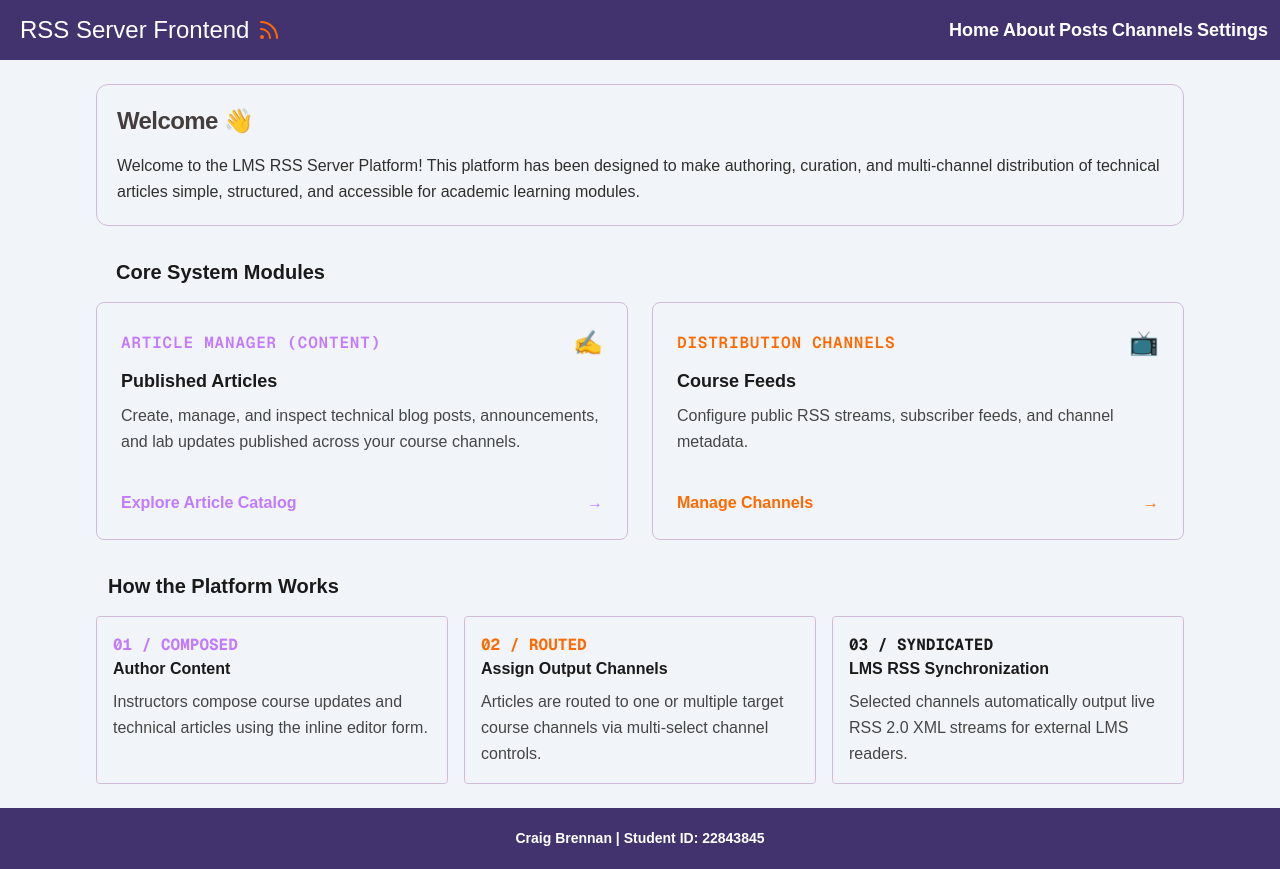
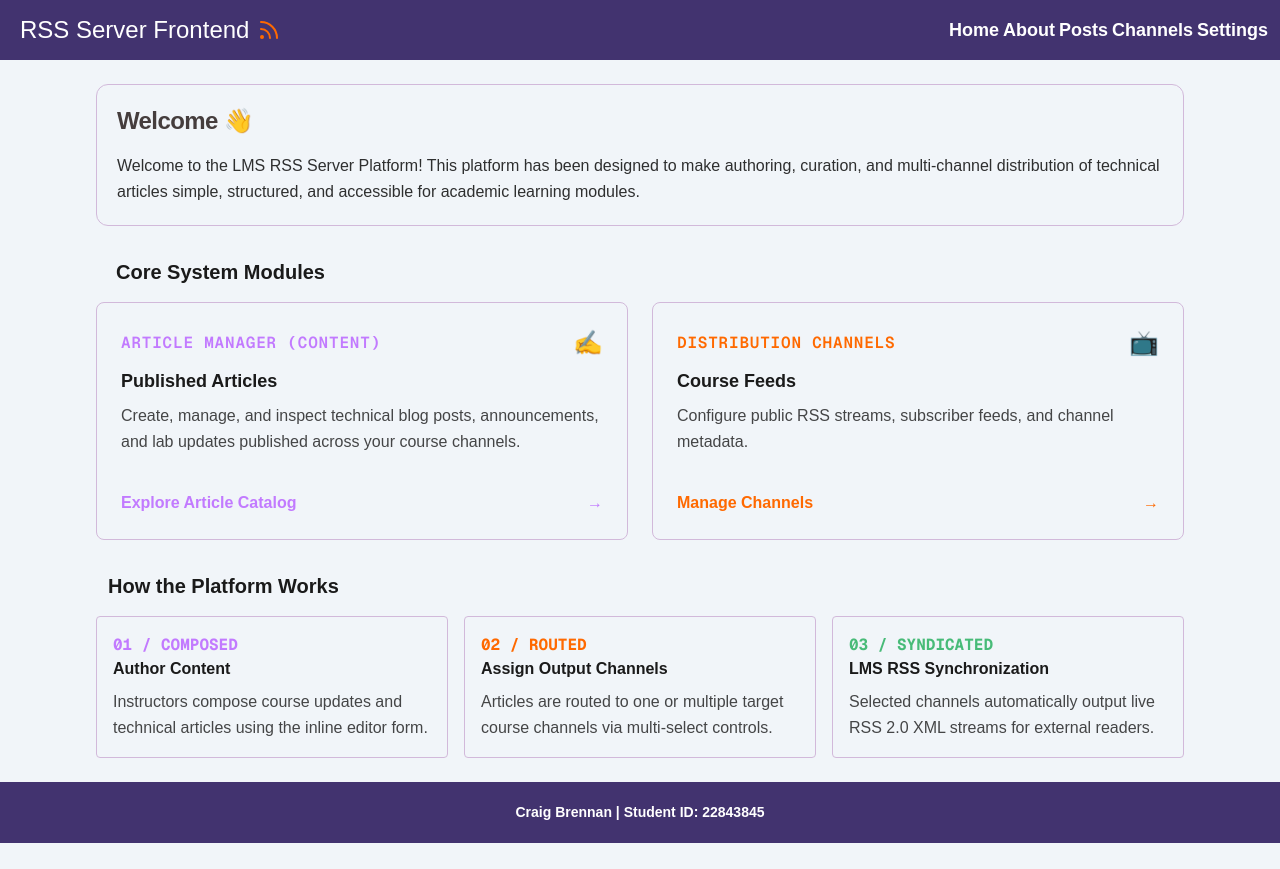
Before and after one commit to cbspace/rss-lms-platform, a Next.js app: page / in a window 1280 px wide. After the commit the page ends 843 px from the top, so only its background shows below. Built offline with nearby package versions, Linux system fonts and the light colour scheme.

Commit message:
Fix: Fix colours

```diff
--- a/app/components/InfoModuleCard.tsx
+++ b/app/components/InfoModuleCard.tsx
@@ -18,10 +18,11 @@ export default function InfoModuleCard({
   colour = 'purple-400',
   compact = false,
 }: InfoModuleCardProps) {
-  // Determine color resolution strategy
-  const colorValue = colour.startsWith('#') || colour.startsWith('rgb')
-    ? colour
-    : `var(--color-${colour}, ${colour})`;
+  // 1. Check if raw hex/rgb or named color
+  const isRawColor = colour.startsWith('#') || colour.startsWith('rgb');
+
+  // 2. Safely resolve accent value without generating invalid CSS like var(--#123456)
+  const accentColor = isRawColor ? colour : `var(--color-${colour}, var(--${colour}, ${colour}))`;
 
   // Determine padding and spacing classes based on compact prop
   const paddingClass = compact ? 'p-4' : 'p-6';
@@ -32,22 +33,22 @@ export default function InfoModuleCard({
 
   return (
     <div
-      style={{ '--card-accent': `var(--${colour}, ${colorValue})` } as React.CSSProperties}
+      style={{ '--card-accent': accentColor } as React.CSSProperties}
       className={`${paddingClass} rounded border border-[var(--elementBorder)] bg-[var(--background)] ${spaceYClass}`}
     >
       {/* Heading Tag */}
       {heading_gap ? (
-        <div className={`font-mono text-[var(--card-accent)] font-bold uppercase text-base`}>
+        <div className="font-mono text-[var(--card-accent)] font-bold uppercase text-base">
           {tag}
         </div>
       ) : (
-        <span className={`font-mono text-[var(--card-accent)] font-bold uppercase text-base`}>
+        <span className="font-mono text-[var(--card-accent)] font-bold uppercase text-base">
           {tag}
         </span>
       )}
 
       {/* Title */}
-      <h2 className={`font-semibold text-[var(--foreground)] text-base`}>
+      <h2 className="font-semibold text-[var(--foreground)] text-base">
         {title}
       </h2>
 
--- a/app/globals.css
+++ b/app/globals.css
@@ -16,7 +16,7 @@
   --background: #1e1c1e;
   --foreground: #ededed;
   --elementBackground: #592468;
-  --elementForeground: #b794f4 ;
+  --elementForeground: #c6cfdc;
   --elementBorder:#64315a;
   --accentBackground: #4E3D53;
   --accentForeground: #ededed;
--- a/app/page.tsx
+++ b/app/page.tsx
@@ -59,15 +59,15 @@ export default function Page() {
           <InfoModuleCard
             tag="02 / ROUTED"
             title="Assign Output Channels"
-            description="Articles are routed to one or multiple target course channels via multi-select channel controls."
+            description="Articles are routed to one or multiple target course channels via multi-select controls."
             colour="orange-500"
             compact
           />
           <InfoModuleCard
             tag="03 / SYNDICATED"
             title="LMS RSS Synchronization"
-            description="Selected channels automatically output live RSS 2.0 XML streams for external LMS readers."
-            colour="green-400"
+            description="Selected channels automatically output live RSS 2.0 XML streams for external readers."
+            colour="#48bb78" // Green 500 hex code
             compact
           />
         </div>
```
